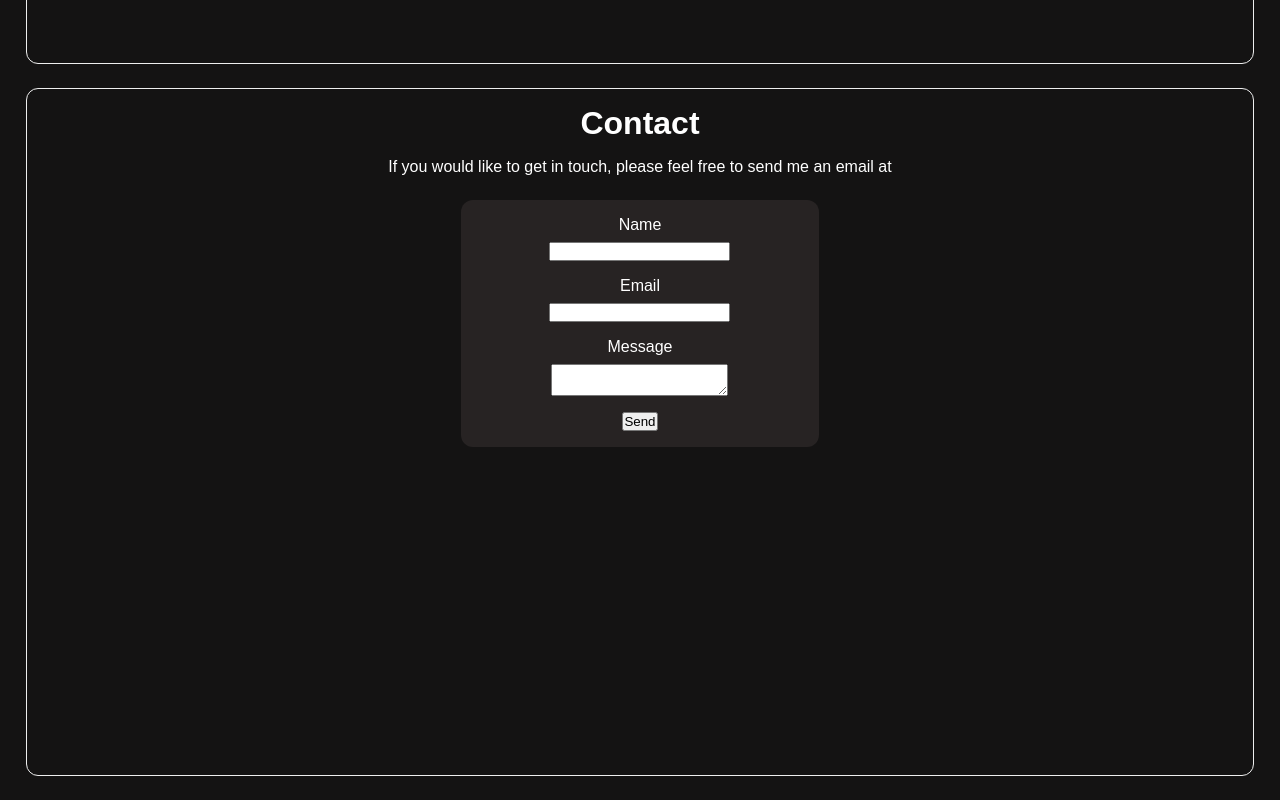
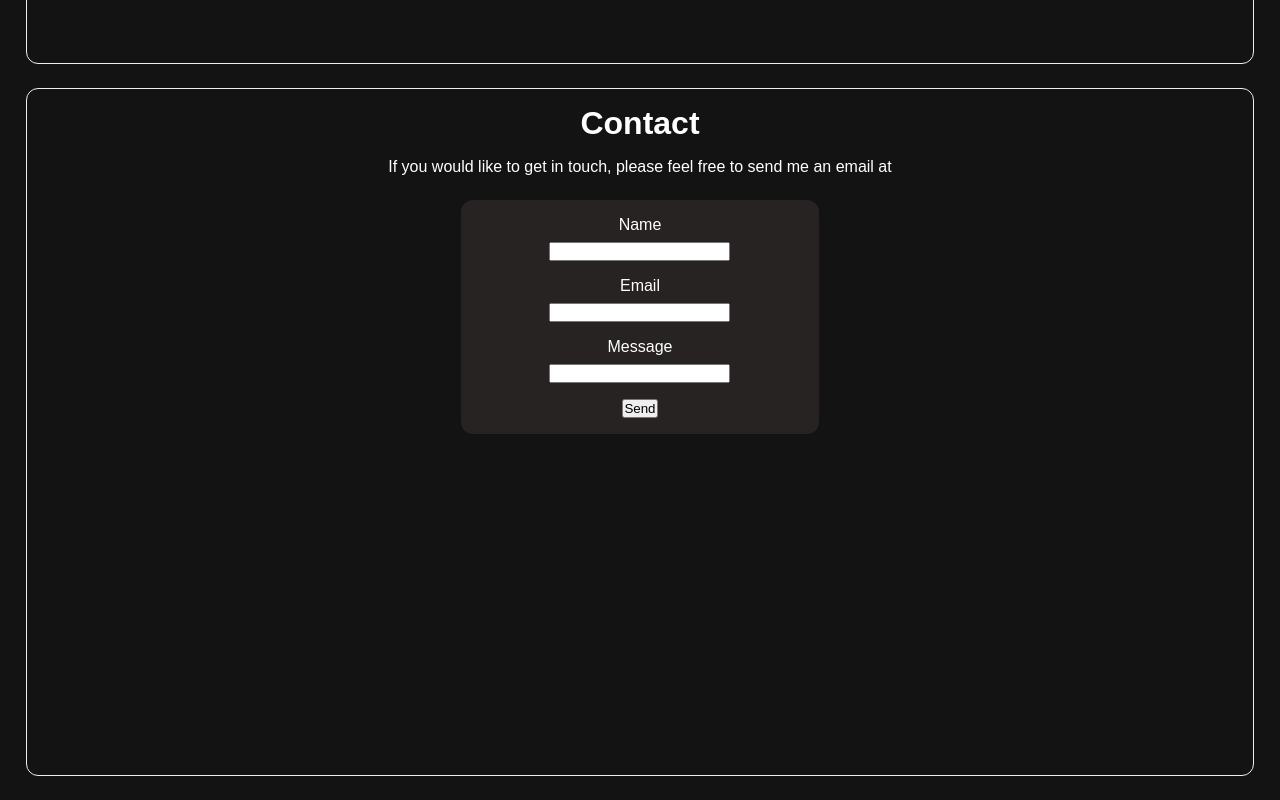
Before and after one commit to Mr-Lucasz/myResume, a React (Vite) app: page /#about in a window 1280 px wide. Shown: the part 2856-3656 px from the top of the page. Built offline with nearby package versions, Linux system fonts and the light colour scheme.

Commit message:
Refactor Contact form input field to use input element instead of textarea

```diff
--- a/src/pages/sections/Contact.jsx
+++ b/src/pages/sections/Contact.jsx
@@ -29,7 +29,7 @@ export function Contact() {
         </div>
         <div className={styles.formGroup}>
           <label htmlFor="message">Message</label>
-          <textarea id="message" name="message" required></textarea>
+          <input id="message" name="message" required></input>
         </div>
         <button type="submit">Send</button>
       </form>
```
